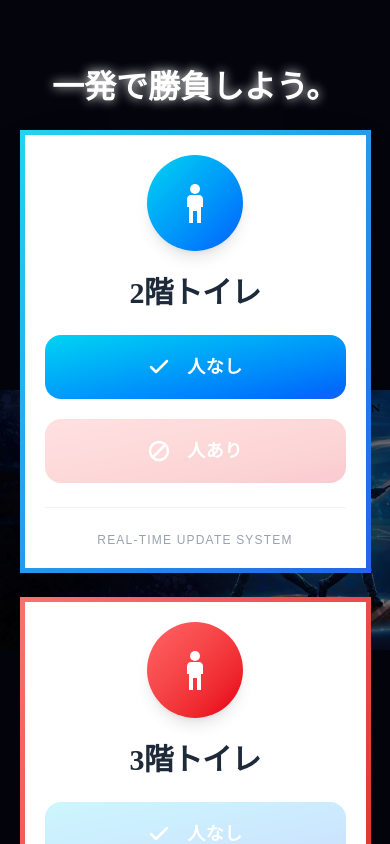
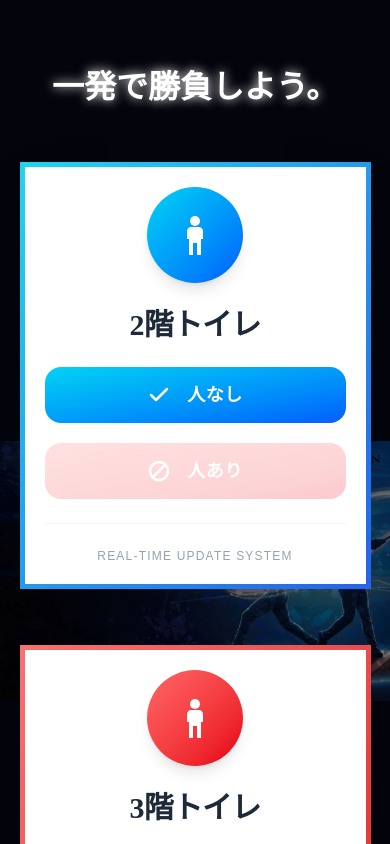
Before and after one commit to product-shosan/hackathon-01, a Next.js app: page /toilet in a window 390 px wide. Shown: the top 844 px of the page. Built offline with nearby package versions, Linux system fonts and the light colour scheme.

Commit message:
UI update02

```diff
--- a/app/toilet/page.tsx
+++ b/app/toilet/page.tsx
@@ -112,9 +112,10 @@ function StatusButton({ isActive, onClick, theme, icon, text }: StatusButtonProp
   return (
     <button
       onClick={onClick}
-      className={`w-full h-16 ${theme.gradient} ${theme.hoverGradient} text-white font-light text-lg rounded-2xl transition-all duration-500 flex items-center justify-center gap-4 tracking-wide cursor-pointer ${
+      className={`w-full ${theme.gradient} ${theme.hoverGradient} text-white font-light text-lg rounded-2xl transition-all duration-500 flex items-center justify-center gap-4 tracking-wide cursor-pointer ${
         isActive ? 'is-active' : 'opacity-20'
       }`}
+      style={{ height: 'clamp(3.5rem, 6vw, 4rem)' }}
     >
       <img src={icon} alt="" className="w-6 h-6" />
       <span style={STYLES.buttonText}>{text}</span>
@@ -137,8 +138,8 @@ export default function Toilet() {
       }}
     >
       <div className="absolute inset-0 bg-black/50"></div>
-      <div className="relative flex min-h-screen items-center justify-center px-6 max-sm:pt-[70px]">
-        <div className="flex flex-col items-center gap-6 w-full">
+      <div className="relative flex min-h-screen items-center justify-center px-6 py-[70px] sm:py-0">
+        <div className="flex flex-col items-center w-full" style={{ gap: 'calc(0.5rem * 7)' }}>
           {/* Main Title */}
           <div className="text-center">
             <h2
@@ -164,7 +165,7 @@ export default function Toilet() {
           `}</style>
 
           {/* Toilet Cards Container */}
-          <div className="flex flex-col items-center sm:flex-row w-[90vw] lg:w-[1024px] gap-6 justify-center">
+          <div className="flex flex-col items-center sm:flex-row w-[90vw] lg:w-[1024px] justify-center" style={{ gap: 'calc(0.5rem * 7)' }}>
             <ToiletCard
               floor="2階トイレ"
               isAvailable={isAvailable2F}
```
